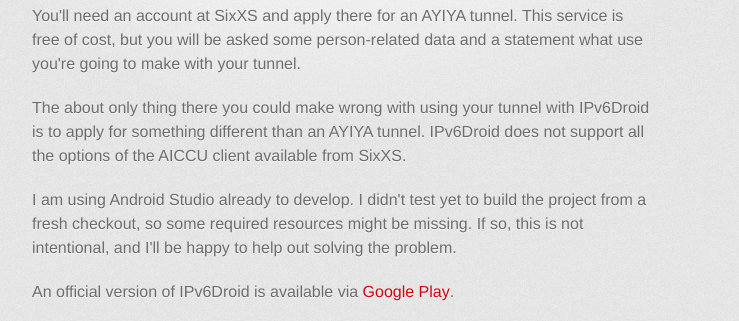
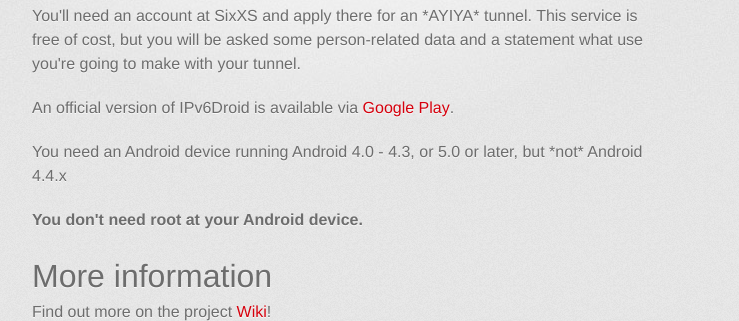
Before and after one commit to pelzvieh/IPv6Droid, a plain HTML site: page index.html in a window 1280 px wide. Shown: the part 455-776 px from the top of the page, without its empty margins (298-1037 px from the left). Drawn offline with Linux system fonts and the light colour scheme; a web font is replaced by a local one.

Commit message:
Update index.html

```diff
--- a/index.html
+++ b/index.html
@@ -39,20 +39,16 @@
 <h1>
 <a id="what-is-required-to-get-ipv6-on-my-device" class="anchor" href="#what-is-required-to-get-ipv6-on-my-device" aria-hidden="true"><span class="octicon octicon-link"></span></a>What is required to get IPv6 on my device?</h1>
 
-<p>You'll need an account at SixXS and apply there for an AYIYA tunnel. This service is free of cost, but you will be asked some person-related data and a statement what use you're going to make with your tunnel.</p>
-
-<p>The about only thing there you could make wrong with using your tunnel with IPv6Droid is to apply for something different than an AYIYA tunnel. IPv6Droid does not support all the options of the AICCU client available from SixXS.</p>
-
-<p>I am using Android Studio already to develop. I didn't test yet to build the project from a fresh checkout, so some required resources might be missing. If so, this is not intentional, and I'll be happy to help out solving the problem.</p>
+<p>You'll need an account at SixXS and apply there for an *AYIYA* tunnel. This service is free of cost, but you will be asked some person-related data and a statement what use you're going to make with your tunnel.</p>
 
 <p>An official version of IPv6Droid is available via <a href="https://play.google.com/store/apps/details?id=de.flyingsnail.ipv6droid">Google Play</a>.</p>
 
-<p>You need an Android device running Android 4.0 or later.</p>
+<p>You need an Android device running Android 4.0 - 4.3, or 5.0 or later, but *not* Android 4.4.x</p>
 
 <p><strong>You don't need root at your Android device.</strong></p>
 
 <h1>
-<a id="what-is-the-current-state-of-ipv6droid" class="anchor" href="#what-is-the-current-state-of-ipv6droid" aria-hidden="true"><span class="octicon octicon-link"></span></a>More information</h1>
+<a id="more-information" class="anchor" href="#more-information" aria-hidden="true"><span class="octicon octicon-link"></span></a>More information</h1>
 
 <p>Find out more on the project <a href="https://github.com/pelzvieh/IPv6Droid/wiki">Wiki</a>!
 </p>
```
